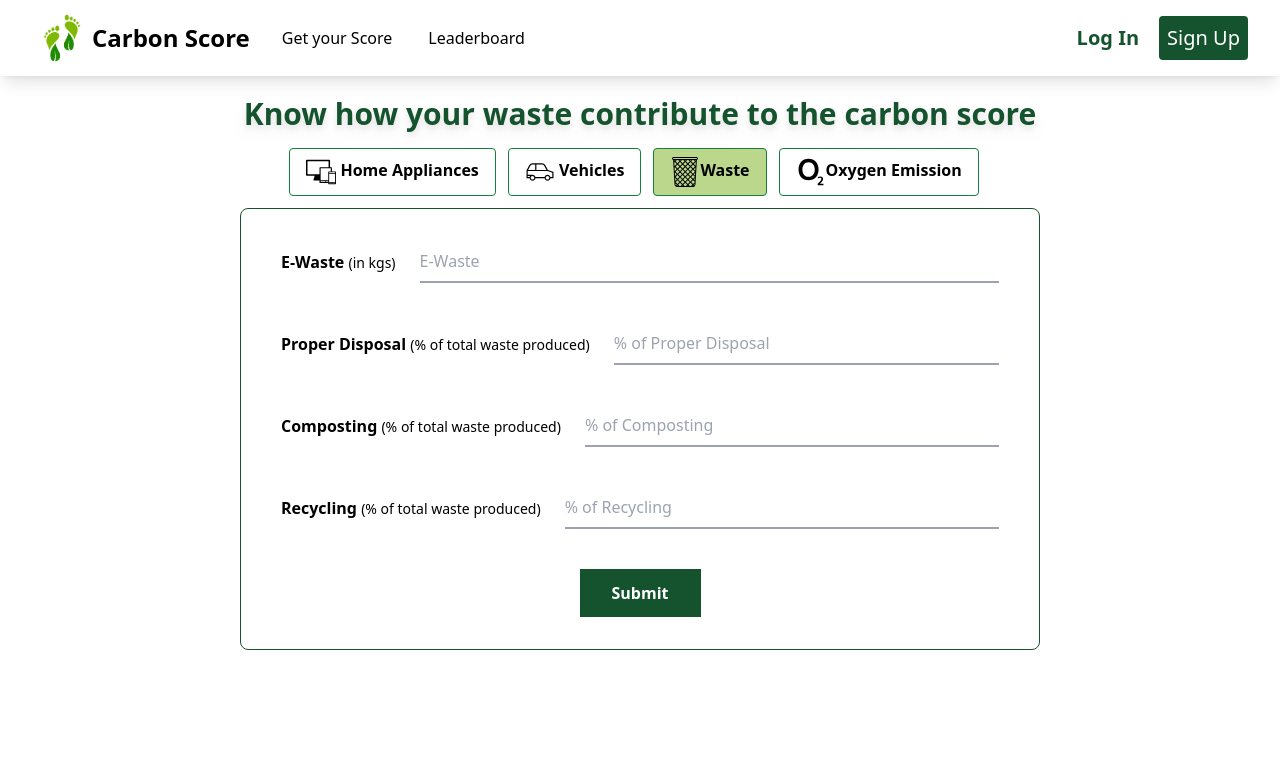
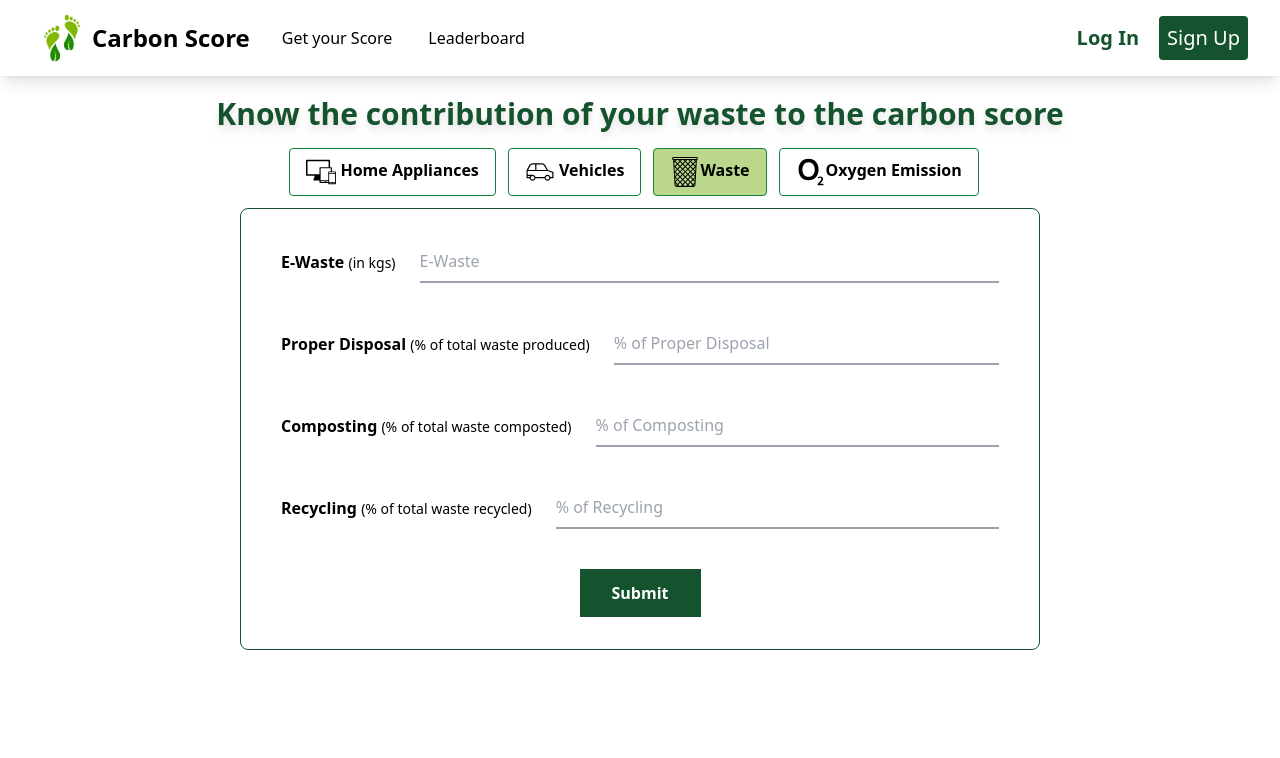
Before and after one commit to omkar3602/carbon-score-predictor, a Django app: template mainapp/templates/mainapp/waste.html in a window 1280 px wide. Shown: the top 758 px of the page. Run offline with Django 3.2, Linux system fonts and the light colour scheme; the template is opened without the code that fills it, so the values that code supplies are empty; some libraries are stand-ins or nearby versions.

Commit message:
Print changes

```diff
--- a/mainapp/templates/mainapp/homeappliances.html
+++ b/mainapp/templates/mainapp/homeappliances.html
@@ -6,7 +6,7 @@
 {% block content %}
 <div class= "py-4"></div>
     <div class="px-10 min-h-screen">
-            <p class="py-4 text-center text-green-900 text-3xl font-bold pt-16 drop-shadow-lg  hover:underline-offset-8">Know which appliances are increasing to your carbon score</p>
+            <p class="py-4 text-center text-green-900 text-3xl font-bold pt-16 drop-shadow-lg  hover:underline-offset-8">Know which appliances are contributing to your carbon score</p>
 
               <div class="flex justify-center flex-col alignitems-center h-auto w-auto py-4">
                   <div class="alignitems-center">
--- a/mainapp/templates/mainapp/waste.html
+++ b/mainapp/templates/mainapp/waste.html
@@ -6,7 +6,7 @@
 {% block content %}
 <div class= "py-4"></div>
     <div class="px-10 min-h-screen">
-      <p class="py-4 text-center text-green-900 text-3xl font-bold pt-16 drop-shadow-lg  hover:underline-offset-8">Know how your waste contribute to the carbon score </p>
+      <p class="py-4 text-center text-green-900 text-3xl font-bold pt-16 drop-shadow-lg  hover:underline-offset-8">Know the contribution of your waste to the carbon score </p>
               <div class="flex justify-center flex-col alignitems-center h-auto w-auto">
                   <div class="alignitems-center">
                       <ul class="flex justify-center pb-3">
@@ -107,7 +107,7 @@
               </div>
               <div class="flex items-center mb-10">
                 <label for="composting" class="inline-block w-22 mr-6 text-right
-                                            font-bold text-black" >Composting <span class="text-left font-normal text-sm "> (% of total waste produced) </span></label>
+                                            font-bold text-black" >Composting <span class="text-left font-normal text-sm "> (% of total waste composted) </span></label>
                 <input type="number" step="any" id="composting" name="composting" placeholder="% of Composting"
                        class="flex-1 py-2 border-b-2 border-gray-400
                               text-gray-600
@@ -115,7 +115,7 @@
               </div>
               <div class="flex items-center mb-10">
                 <label for="recycling" class="inline-block w-22 mr-6 text-right
-                                            font-bold text-black" >Recycling <span class="text-left font-normal text-sm "> (% of total waste produced) </span></label>
+                                            font-bold text-black" >Recycling <span class="text-left font-normal text-sm "> (% of total waste recycled) </span></label>
                 <input type="number" step="any" id="recycling" name="recycling" placeholder="% of Recycling"
                        class="flex-1 py-2 border-b-2 border-gray-400
                               text-gray-600
```
